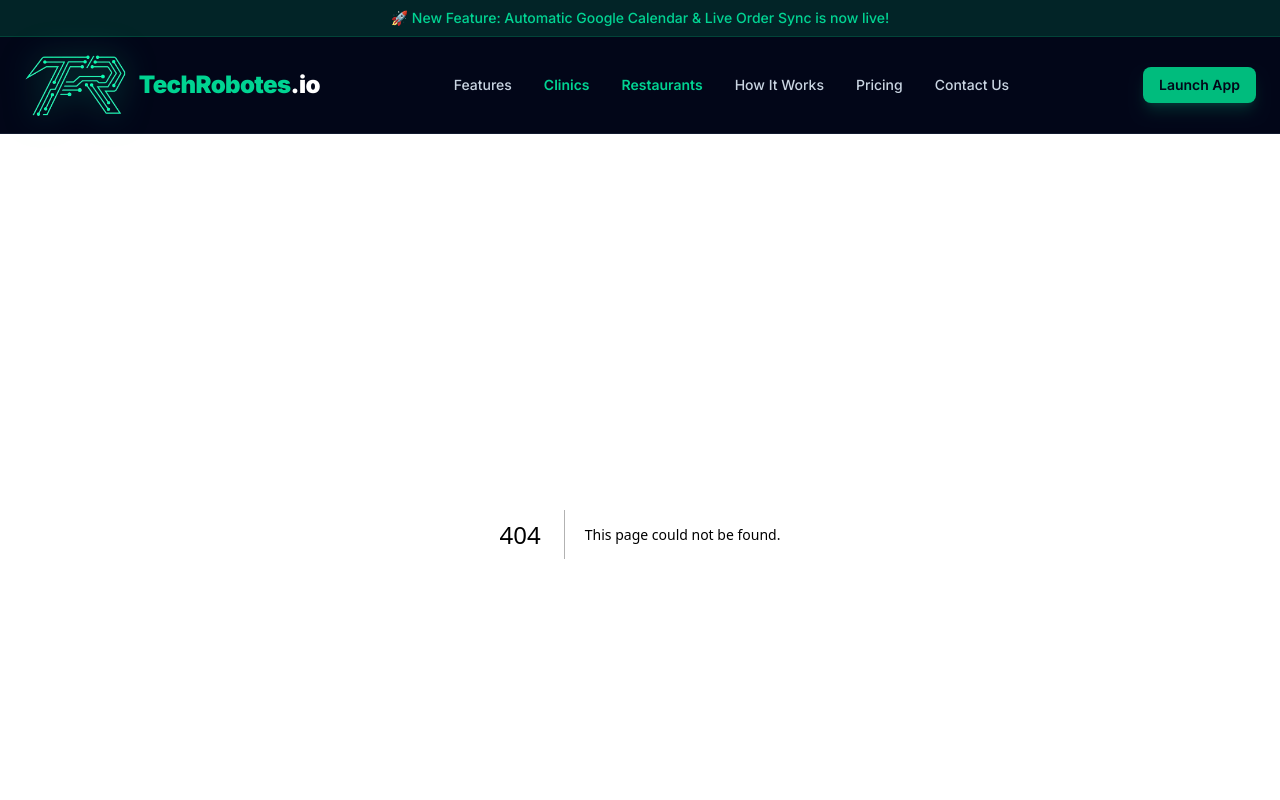
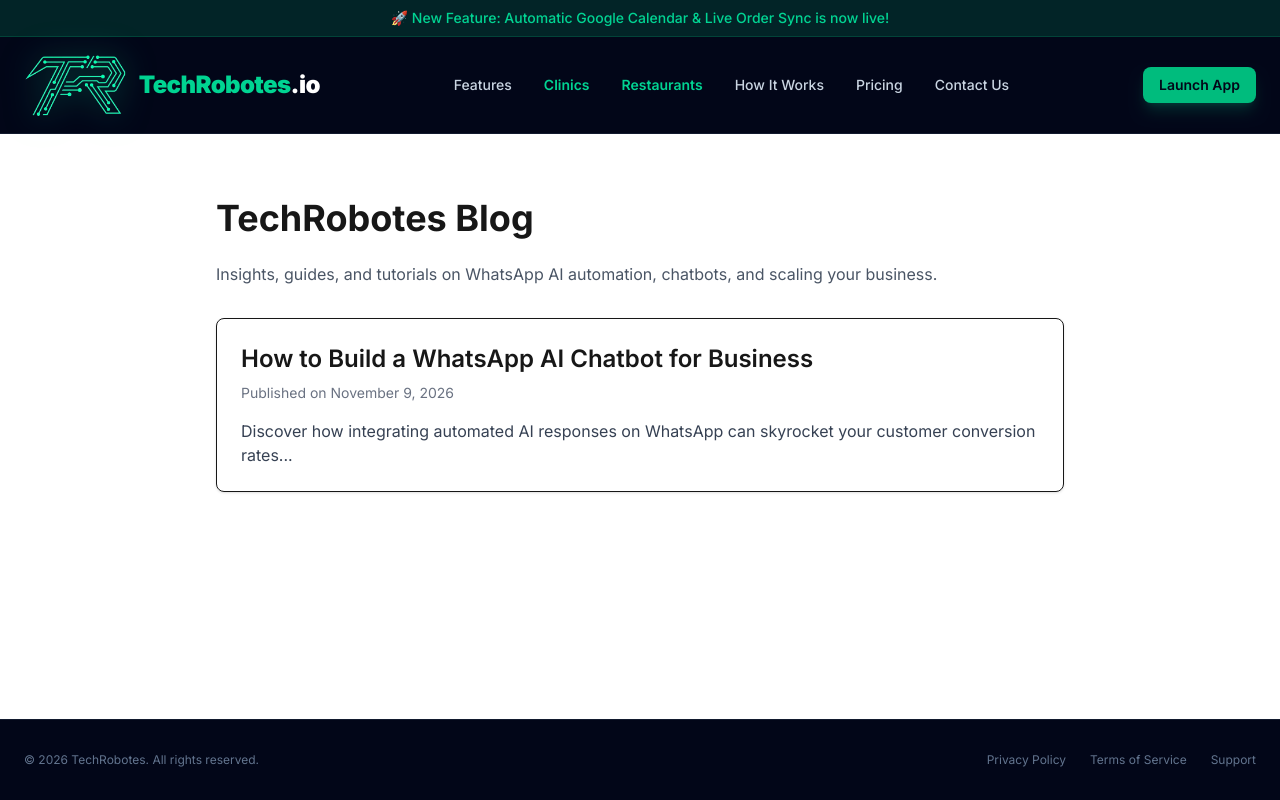
Before and after one commit to techrobotes/techrobotes-website, a Next.js app: page /blog in a window 1280 px wide. Before the commit this address had no page. Shown: the top 800 px of the page. Built offline with nearby package versions, Linux system fonts and the light colour scheme.

Commit message:
Add blog page and updates

```diff
--- /dev/null
+++ b/app/blog/page.tsx
@@ -0,0 +1,23 @@
+export default function BlogPage() {
+  return (
+    <main className="max-w-4xl mx-auto px-6 py-16">
+      <h1 className="text-4xl font-bold mb-6">TechRobotes Blog</h1>
+      <p className="text-gray-600 mb-8">
+        Insights, guides, and tutorials on WhatsApp AI automation, chatbots, and scaling your business.
+      </p>
+      <div className="space-y-6">
+        <article className="p-6 border rounded-lg shadow-sm">
+          <h2 className="text-2xl font-semibold mb-2">
+            <a href="/blog/whatsapp-ai-automation-guide" className="hover:text-blue-600">
+              How to Build a WhatsApp AI Chatbot for Business
+            </a>
+          </h2>
+          <p className="text-gray-500 text-sm mb-4">Published on November 9, 2026</p>
+          <p className="text-gray-700">
+            Discover how integrating automated AI responses on WhatsApp can skyrocket your customer conversion rates...
+          </p>
+        </article>
+      </div>
+    </main>
+  );
+}
```
